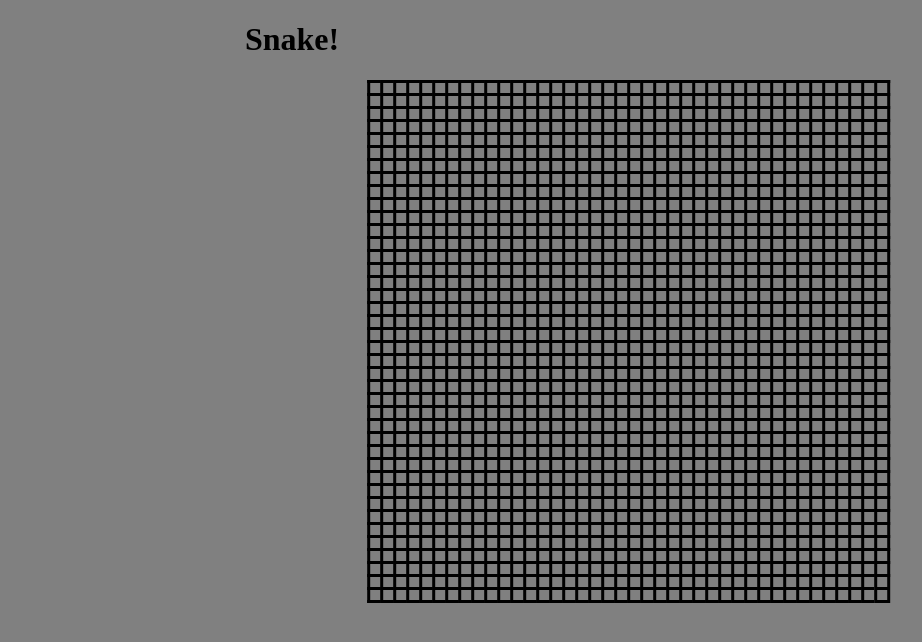
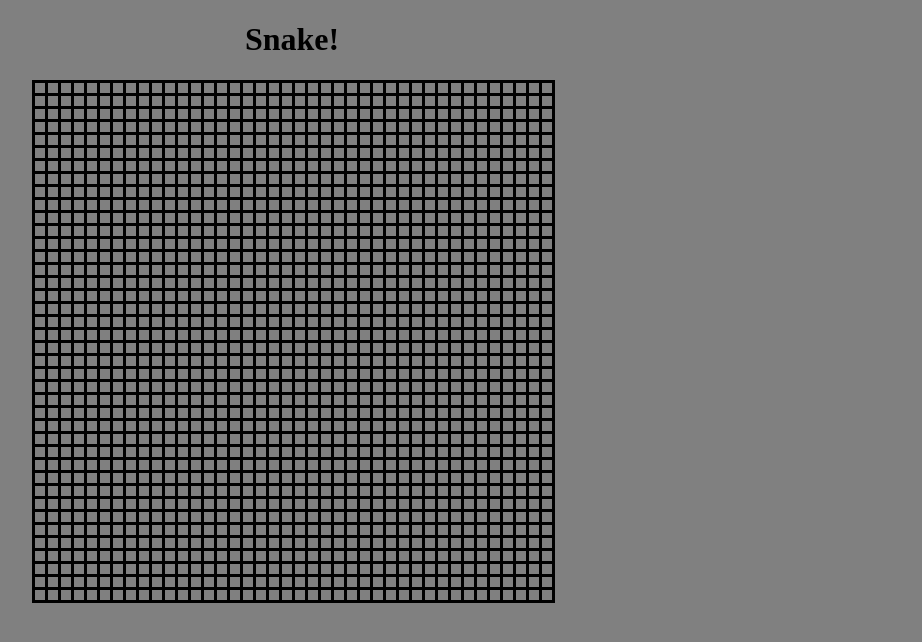
Before and after one commit to alexetsnyder/OuroborosVueJs, a Vue app in the folder Snake/: page / in a window 1280 px wide. Shown: the top 642 px of the page, without its empty margins (348-1270 px from the left). Built offline with nearby package versions, Linux system fonts and the light colour scheme.

Commit message:
Update Snake.vue
Centered the grid, and bound the style to the color of the string hex code in the board.

```diff
--- a/Snake/src/components/Snake.vue
+++ b/Snake/src/components/Snake.vue
@@ -9,13 +9,10 @@ const boardCols : number = 40
 const board : Ref<string[]> = ref([])
 const queue : Ref<number[]> = ref([])
 
-const grey = '#808080'
-const red = '#ff'
-
 function CreateBoard() {
     for (let i = 0; i < boardRows; i++) {
         for (let j = 0; j < boardCols; j++) {
-            board.value.push('#ff0000')
+            board.value.push('#808080')
         }
     }
 }
@@ -26,26 +23,25 @@ CreateBoard()
 <template>
     <h1>Snake!</h1>
 
-    <div>
     <div class="container">
         <div class="row" v-for="i in boardRows" :key="i">
             <div class="column" v-for="j in boardCols" :key="j">
-                    <div class="cell bottom-cell right-cell" v-if="i == boardRows && j == boardCols">
+                <div class="cell bottom-cell right-cell" v-if="i == boardRows && j == boardCols" :style="{ background: board[(i - 1) * boardCols + (j - 1)] }">
 
                 </div>
-                    <div class="cell bottom-cell" v-else-if="i == boardRows">
+                <div class="cell bottom-cell" v-else-if="i == boardRows" :style="{ background: board[(i - 1) * boardCols + (j - 1)] }">
 
                 </div>
-                    <div class="cell right-cell" v-else-if="j == boardCols">
+                <div class="cell right-cell" v-else-if="j == boardCols" :style="{ background: board[(i - 1) * boardCols + (j - 1)] }">
 
                 </div>
-                    <div class="cell" v-else>
+                <div class="cell" v-else :style="{ background: board[(i - 1) * boardCols + (j - 1)] }">
 
                 </div>
             </div>
         </div>
     </div>
-    </div>
+
 </template>
 
 <style scoped>
@@ -55,7 +51,7 @@ h1 {
 }
 
 .container {
-    transform: translateX(136%);
+    margin: auto;
     width: 520px;
 }
 
@@ -78,6 +74,7 @@ h1 {
     display: flex;
     flex-direction: row;
     flex-wrap: nowrap;
+    width: 520px;
 }
 
 .column {
```
Lines whose indentation alone changed are shown as unchanged.
